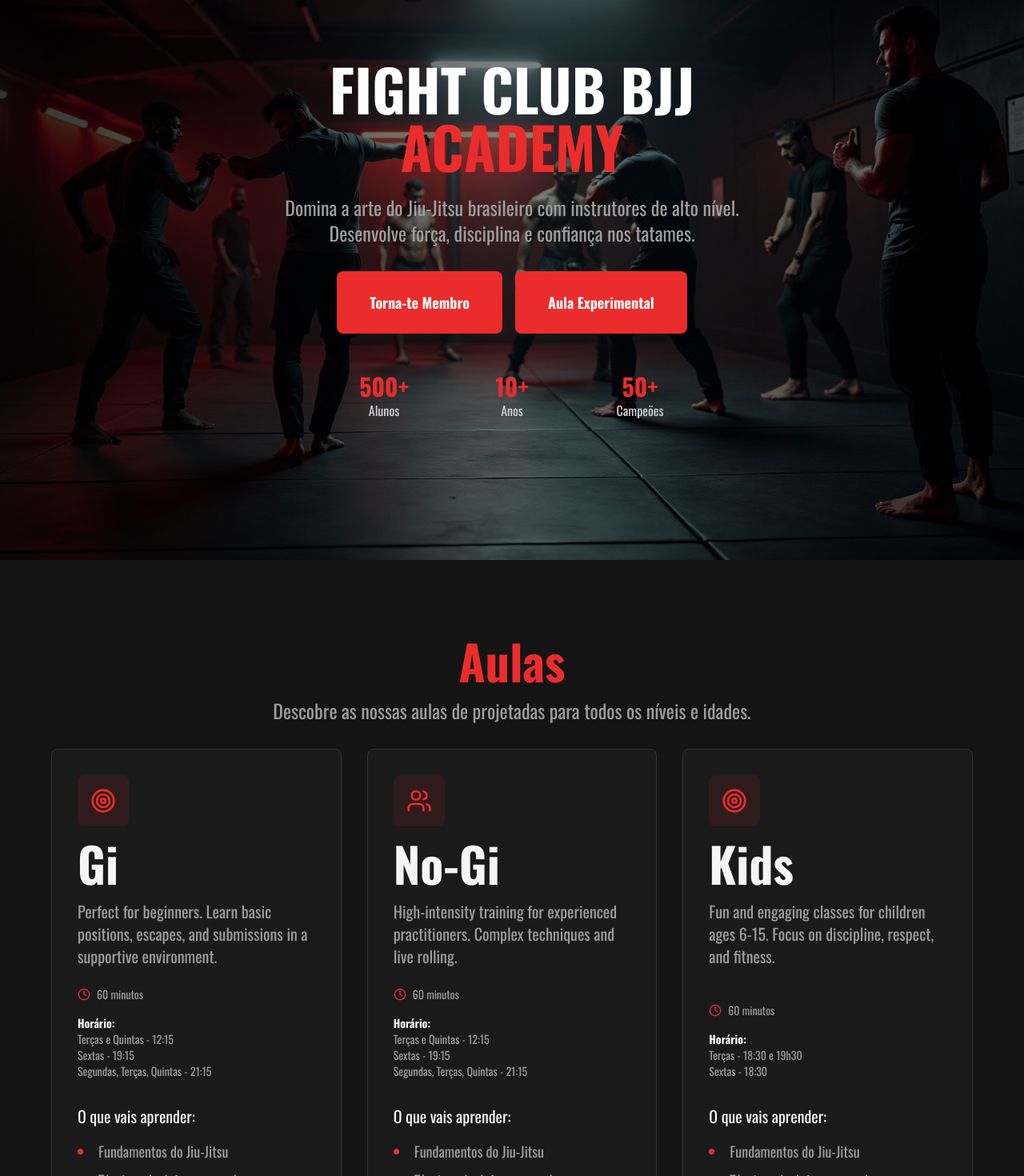
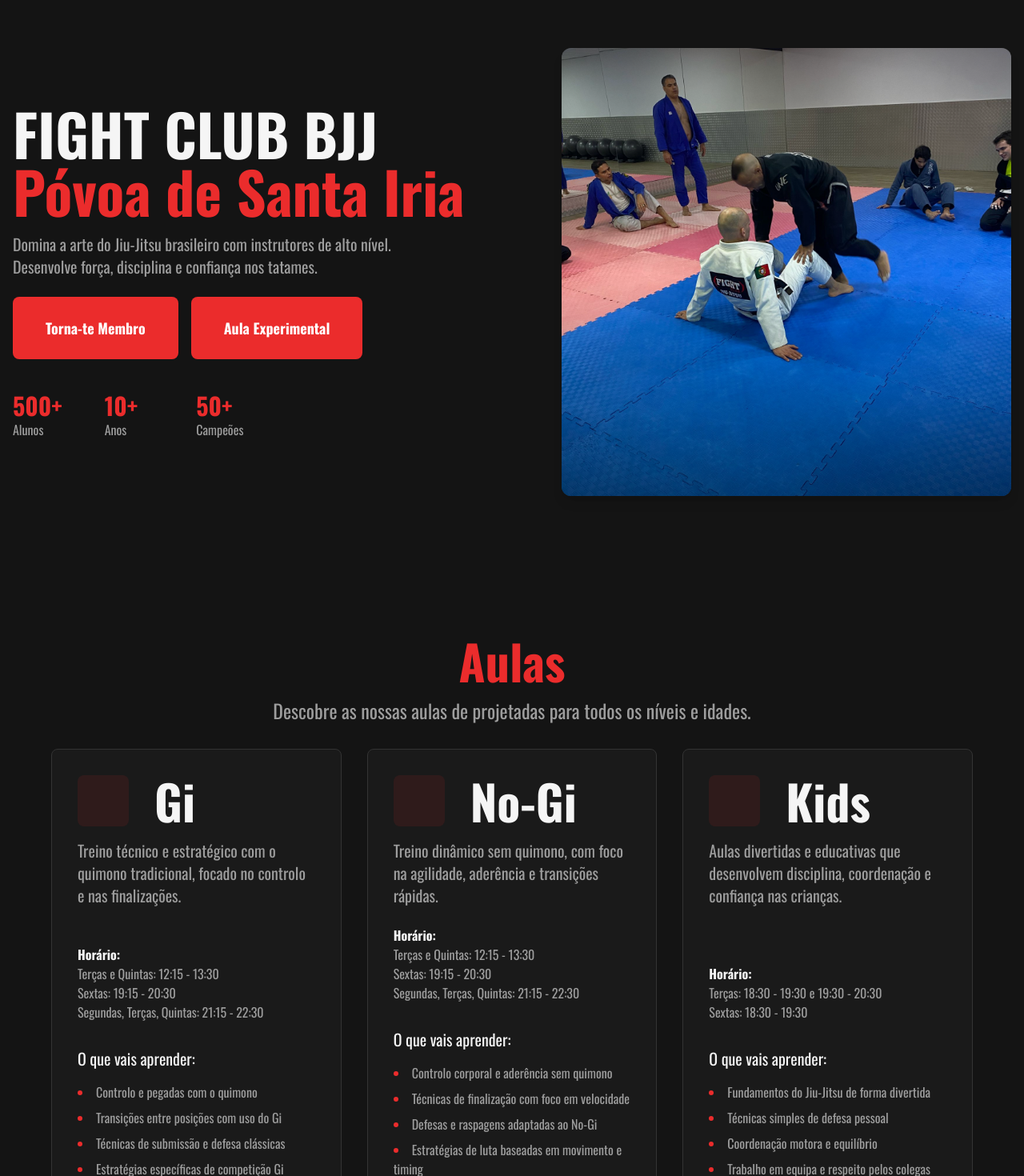
Before and after one commit to lucas-botelho/fightclub-react, a React (Vite) app: page / in a window 1280 px wide. Shown: the part 100-1570 px from the top of the page at 80% size. Built offline with nearby package versions, Linux system fonts and the light colour scheme.

Commit message:
css and content adjusments

```diff
--- a/src/components/content/cards/classesCard.tsx
+++ b/src/components/content/cards/classesCard.tsx
@@ -14,19 +14,21 @@ const ClassesCard: React.FC<SvgTextCardProps> = (props) => {
     return (
 
         <div className="p-8 rounded-lg bg-dark-background-secondary border border-solid border-[#333333] hover-lift  relative flex flex-col h-full">
-            <div className="inline-flex items-center justify-center w-16 h-16 bg-dark-title-secondary/10 rounded-lg mb-4 group-hover:bg-dark-title-secondary/20 transition-colors duration-300">
-                <svg xmlns="http://www.w3.org/2000/svg" width="24" height="24" viewBox="0 0 24 24" fill="none" stroke="currentColor" stroke-width="2" stroke-linecap="round" stroke-linejoin="round" className="lucide lucide-target w-8 h-8 text-dark-title-secondary">
-                    {svg}
-                </svg>
+            <div className='flex flex-row space-x-8 items-center'>
+                <div className="inline-flex items-center justify-center w-16 h-16 bg-dark-title-secondary/10 rounded-lg mb-4 group-hover:bg-dark-title-secondary/20 transition-colors duration-300">
+                    <svg xmlns="http://www.w3.org/2000/svg" width="24" height="24" viewBox="0 0 24 24" fill="none" stroke="currentColor" stroke-width="2" stroke-linecap="round" stroke-linejoin="round" className="lucide lucide-target w-8 h-8 text-dark-title-secondary">
+                        {svg}
+                    </svg>
+                </div>
+                <h3 className="text-4xl md:text-6xl font-bold mb-4 text-dark-title-primary">{title}</h3>
             </div>
-            <h3 className="text-6xl font-bold mb-4 text-dark-title-primary">{title}</h3>
             <p className="text-dark-text-primary pb-6">{description}</p>
             <div className="mt-auto space-y-4 mb-4">
-                <div className="flex items-center text-sm">
+                {/* <div className="flex items-center text-md">
                     <svg xmlns="http://www.w3.org/2000/svg" width="24" height="24" viewBox="0 0 24 24" fill="none" stroke="currentColor" strokeWidth="2" strokeLinecap="round" strokeLinejoin="round" className="lucide lucide-clock w-4 h-4 mr-2 text-dark-title-secondary"><circle cx="12" cy="12" r="10"></circle><polyline points="12 6 12 12 16 14"></polyline></svg>
                     {duration}
-                </div>
-                <div className="text-sm">
+                </div> */}
+                <div className="text-base">
                     <strong className="text-dark-title-primary">Horário:</strong> {schedule.map((time, index) => (
                         <div key={index}>
                             {time}
@@ -36,7 +38,7 @@ const ClassesCard: React.FC<SvgTextCardProps> = (props) => {
             </div>
             <div className="space-y-4 mb-4 mt-4">
                 <p className='text-dark-title-primary '>O que vais aprender: </p>
-                <ul className="list-disc list-inside text-dark-text-primary space-y-2 marker:text-dark-title-secondary text-lg">
+                <ul className="list-disc list-inside text-dark-text-primary space-y-2 marker:text-dark-title-secondary text-base">
                     {props.whatYouWillLearn.map((text, idx) => (
                         <li key={idx}>{text}</li>
                     ))}
--- a/src/components/content/heroes/landingHero.tsx
+++ b/src/components/content/heroes/landingHero.tsx
@@ -1,26 +1,23 @@
 
 const Hero = () => {
     return (
-        <section className="relative min-h-screen flex items-center justify-center overflow-hidden" id="home">
-            <div
-                className="absolute inset-0 bg-cover bg-center bg-no-repeat"
-                style={{ backgroundImage: `url(/hero-bg.jpg)` }}
-            />
-
-            <div className="absolute inset-0 bg-gradient-to-r from-black/80 via-black/50 to-black/60" />
-
-            <div className="relative z-10 container mx-auto px-4 text-center">
-                <div className="max-w-4xl mx-auto">
-                    <h1 className="text-5xl md:text-7xl font-extrabold text-white mb-6">
+        <section className="relative min-h-screen flex items-center" id="home">
+            <div className="container mx-auto px-4">
+                <div className="flex flex-col md:flex-row items-center">
+                    {/* Left: text content (55% on md+) */}
+                    <div className="w-full md:w-[55%] py-12 md:py-24 text-center md:text-left ">
+                        <div className="max-w-3xl">
+                            <h1 className="text-4xl md:text-6xl lg:text-7xl font-extrabold text-dark-title-primary mb-4">
                                 FIGHT CLUB BJJ
-                        <span className="block text-dark-title-secondary">ACADEMY</span>
+                                <span className="block text-dark-title-secondary">Póvoa de Santa Iria</span>
                             </h1>
-                    <p className="text-xl md:text-2xl text-dark-text-primary mb-8 max-w-2xl mx-auto">
-                        Domina a arte do Jiu-Jitsu brasileiro com instrutores de alto nível.<br />
+                            <p className="text-lg md:text-xl text-dark-text-primary mb-6 max-w-2xl">
+                                Domina a arte do Jiu-Jitsu brasileiro com instrutores de alto nível.
+                                <br />
                                 Desenvolve força, disciplina e confiança nos tatames.
                             </p>
 
-                    <div className="flex flex-col sm:flex-row gap-4 justify-center items-center">
+                            <div className="flex flex-col sm:flex-row gap-4 justify-start items-center">
                                 <button className="btn-hero">
                                     Torna-te Membro
                                 </button>
@@ -29,18 +26,31 @@ const Hero = () => {
                                 </button>
                             </div>
 
-                    <div className="mt-12 grid grid-cols-3 gap-8 max-w-md mx-auto text-center">
+                            <div className="mt-10 grid grid-cols-3 gap-6 max-w-xs text-center md:text-left">
                                 <div>
-                            <div className="text-3xl font-bold text-dark-title-secondary">500+</div>
-                            <p className="text-gray-300">Alunos</p>
+                                    <div className="text-2xl md:text-3xl font-bold text-dark-title-secondary">500+</div>
+                                    <p className="text-dark-text-primarytext-sm">Alunos</p>
                                 </div>
                                 <div>
-                            <div className="text-3xl font-bold text-dark-title-secondary">10+</div>
-                            <p className="text-gray-300">Anos</p>
+                                    <div className="text-2xl md:text-3xl font-bold text-dark-title-secondary">10+</div>
+                                    <p className="text-dark-text-primarytext-sm">Anos</p>
                                 </div>
                                 <div>
-                            <div className="text-3xl font-bold text-dark-title-secondary">50+</div>
-                            <p className="text-gray-300">Campeões</p>
+                                    <div className="text-2xl md:text-3xl font-bold text-dark-title-secondary">50+</div>
+                                    <p className="text-dark-text-primarytext-sm">Campeões</p>
+                                </div>
+                            </div>
+                        </div>
+                    </div>
+
+                    {/* Right: image (45% on md+) */}
+                    <div className="w-full md:w-[45%] mt-8 md:mt-0">
+                        <div
+                            className="h-64 md:h-[70vh] w-full bg-cover bg-center rounded-xl overflow-hidden shadow-lg"
+                            style={{ backgroundImage: `url(/hero-bg.jpg)` }}
+                        >
+                            {/* subtle overlay for contrast */}
+                            <div className="h-full w-full bg-gradient-to-t from-black/50 via-transparent to-black/30" />
                         </div>
                     </div>
                 </div>
--- a/src/index.css
+++ b/src/index.css
@@ -33,13 +33,15 @@
   }
 
   /* make all sections except the first start below the fixed header
-     so header only overlaps the first (hero) section */
-  section:not(:first-of-type) {
-    padding-top: calc(var(--header-height) + 1rem); /* + gap you want */
+     so header does not overlap any section */
+  section {
+    padding-top: calc(
+      var(--header-height) + 1rem
+    ); /* header height + extra gap */
   }
 
-  /* if you have a main element that should also start below header for non-first children */
-  main > section:not(:first-of-type) {
+  /* if you have a main element that should also start below header */
+  main > section {
     padding-top: calc(var(--header-height) + 1rem);
   }
 }
--- a/src/pages/LandingPage.tsx
+++ b/src/pages/LandingPage.tsx
@@ -15,65 +15,63 @@ export default function LandingPage() {
                 <div className="grid grid-cols-1 md:grid-cols-3 gap-8 text-xl ">
                     <ClassesCard
                         title={"Gi"}
-                        description={"Perfect for beginners. Learn basic positions, escapes, and submissions in a supportive environment."}
+                        description={"Treino técnico e estratégico com o quimono tradicional, focado no controlo e nas finalizações."}
                         duration={"60 minutos"}
                         schedule={[
-                            "Terças e Quintas - 12:15",
-                            "Sextas - 19:15",
-                            "Segundas, Terças, Quintas - 21:15"
+                            "Terças e Quintas: 12:15 - 13:30",
+                            "Sextas: 19:15 - 20:30",
+                            "Segundas, Terças, Quintas: 21:15 - 22:30",
                         ]}
                         svg={[
-                            <circle cx="12" cy="12" r="10"></circle>,
-                            <circle cx="12" cy="12" r="6"></circle>,
-                            <circle cx="12" cy="12" r="2"></circle>
                         ]}
-                        whatYouWillLearn={["Fundamentos do Jiu-Jitsu",
-                            "Técnicas de defesa pessoal",
-                            "Posições básicas e avançadas",
-                            "Estratégias de competição",
-                            "Condicionamento físico",]}
+                        whatYouWillLearn={[
+                            "Controlo e pegadas com o quimono",
+                            "Transições entre posições com uso do Gi",
+                            "Técnicas de submissão e defesa clássicas",
+                            "Estratégias específicas de competição Gi",
+                            "Gestão de energia e postura durante o combate",
+                        ]}
                     />
 
                     <ClassesCard
                         title={"No-Gi"}
-                        description={"High-intensity training for experienced practitioners. Complex techniques and live rolling."}
+                        description={"Treino dinâmico sem quimono, com foco na agilidade, aderência e transições rápidas."}
                         duration={"60 minutos"}
                         schedule={[
-                            "Terças e Quintas - 12:15",
-                            "Sextas - 19:15",
-                            "Segundas, Terças, Quintas - 21:15"
+                            "Terças e Quintas: 12:15 - 13:30",
+                            "Sextas: 19:15 - 20:30",
+                            "Segundas, Terças, Quintas: 21:15 - 22:30",
                         ]}
-                        svg={[
-                            <path d="M16 21v-2a4 4 0 0 0-4-4H6a4 4 0 0 0-4 4v2"></path>,
-                            <circle cx="9" cy="7" r="4"></circle>,
-                            <path d="M22 21v-2a4 4 0 0 0-3-3.87"></path>,
-                            <path d="M16 3.13a4 4 0 0 1 0 7.75"></path>
+                        svg={[]}
+                        whatYouWillLearn={[
+                            "Controlo corporal e aderência sem quimono",
+                            "Técnicas de finalização com foco em velocidade",
+                            "Defesas e raspagens adaptadas ao No-Gi",
+                            "Estratégias de luta baseadas em movimento e timing",
+                            "Melhoria da força funcional e resistência",
                         ]}
-                        whatYouWillLearn={["Fundamentos do Jiu-Jitsu",
-                            "Técnicas de defesa pessoal",
-                            "Posições básicas e avançadas",
-                            "Estratégias de competição",
-                            "Condicionamento físico",]}
+
                     />
 
                     <ClassesCard
                         title={"Kids"}
-                        description={"Fun and engaging classes for children ages 6-15. Focus on discipline, respect, and fitness."}
+                        description={"Aulas divertidas e educativas que desenvolvem disciplina, coordenação e confiança nas crianças."}
                         duration={"60 minutos"}
                         schedule={[
-                            "Terças - 18:30 e 19h30",
-                            "Sextas  - 18:30",
+                            "Terças: 18:30 - 19:30 e 19:30 - 20:30",
+                            "Sextas: 18:30 - 19:30",
                         ]}
                         svg={[
-                            <circle cx="12" cy="12" r="10"></circle>,
-                            <circle cx="12" cy="12" r="6"></circle>,
-                            <circle cx="12" cy="12" r="2"></circle>
+
                         ]}
-                        whatYouWillLearn={["Fundamentos do Jiu-Jitsu",
-                            "Técnicas de defesa pessoal",
-                            "Posições básicas e avançadas",
-                            "Estratégias de competição",
-                            "Condicionamento físico",]}
+                        whatYouWillLearn={[
+                            "Fundamentos do Jiu-Jitsu de forma divertida",
+                            "Técnicas simples de defesa pessoal",
+                            "Coordenação motora e equilíbrio",
+                            "Trabalho em equipa e respeito pelos colegas",
+                            "Disciplina, autoconfiança e espírito desportivo",
+                        ]}
+
                     />
                 </div>
             </LandingSection>
@@ -85,8 +83,8 @@ export default function LandingPage() {
                         name="Fabio Dorea"
                         belt="Faixa Preta"
                         specialties={["Auto-defesa", "Fundamentos", "Competição"]}
-                        description="Mais de 30 anos de experiência. Campeão nacional, vice-campeão europeu e professor de natação. Fábio é o exemplo vivo da força do desporto na construção de comunidades mais fortes."
-                        titles={["ibjjf 🥇3x 🥈1x ", "fpjjb 🥇3x 🥈5x ", "sjjif 🥇3x"]}
+                        description="Com mais de 30 anos de experiência. Campeão nacional, vice-campeão europeu e professor de natação. Fábio é o exemplo vivo da força do desporto."
+                        titles={["ibjjf", "fpjjb", "sjjif "]}
                         image="instructor0.jpg"
                     />
                     <InstructorCard
@@ -94,7 +92,7 @@ export default function LandingPage() {
                         belt="Faixa Preta"
                         specialties={["Técnicas Avançadas", "Estratégias de Luta"]}
                         description="Com uma abordagem única ao ensino, Max combina técnica e filosofia para ajudar os alunos a alcançarem o seu potencial máximo."
-                        titles={["ibjjf 🥇3x 🥈1x ", "fpjjb 🥇3x 🥈5x ", "sjjif 🥇3x"]}
+                        titles={["ibjjf", "fpjjb", "sjjif "]}
                         image="instructor2.jpg"
                     />
                     <InstructorCard
@@ -102,7 +100,7 @@ export default function LandingPage() {
                         belt="Faixa Castanha"
                         specialties={["Defesa Pessoal", "Técnicas de Chão"]}
                         description="Gonçalo é conhecido pela sua abordagem prática e eficaz ao ensino, ajudando os alunos a aplicarem técnicas em situações reais."
-                        titles={["ibjjf 🥇3x 🥈1x ", "fpjjb 🥇3x 🥈5x ", "sjjif 🥇3x"]}
+                        titles={["ibjjf", "fpjjb", "sjjif "]}
                         image="instructor1.jpg"
                     />
 
```
Also changed, not shown: src/components/content/cards/instructorCard.tsx (+7 -1 lines), src/components/content/text/mainTitle.tsx (+44 -1 lines), public/hero-bg.jpg. Lines whose indentation alone changed are shown as unchanged.
